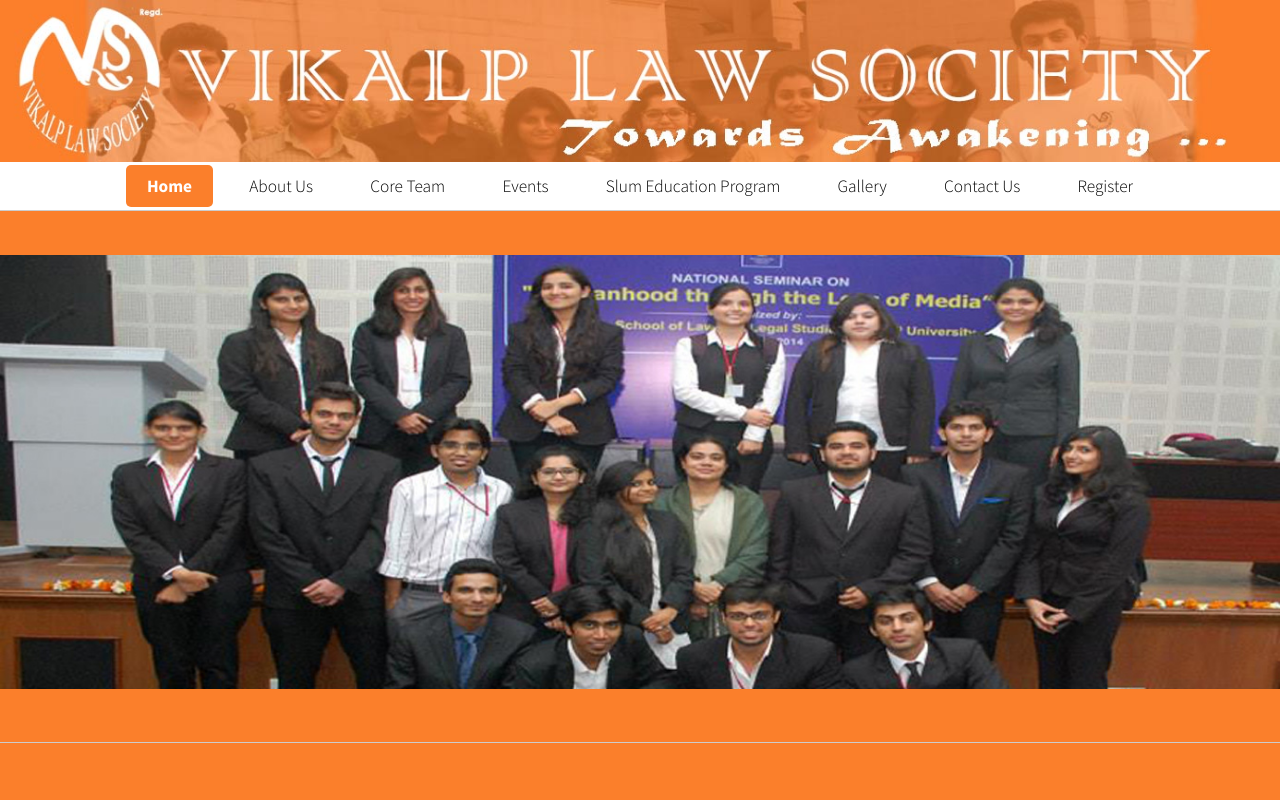
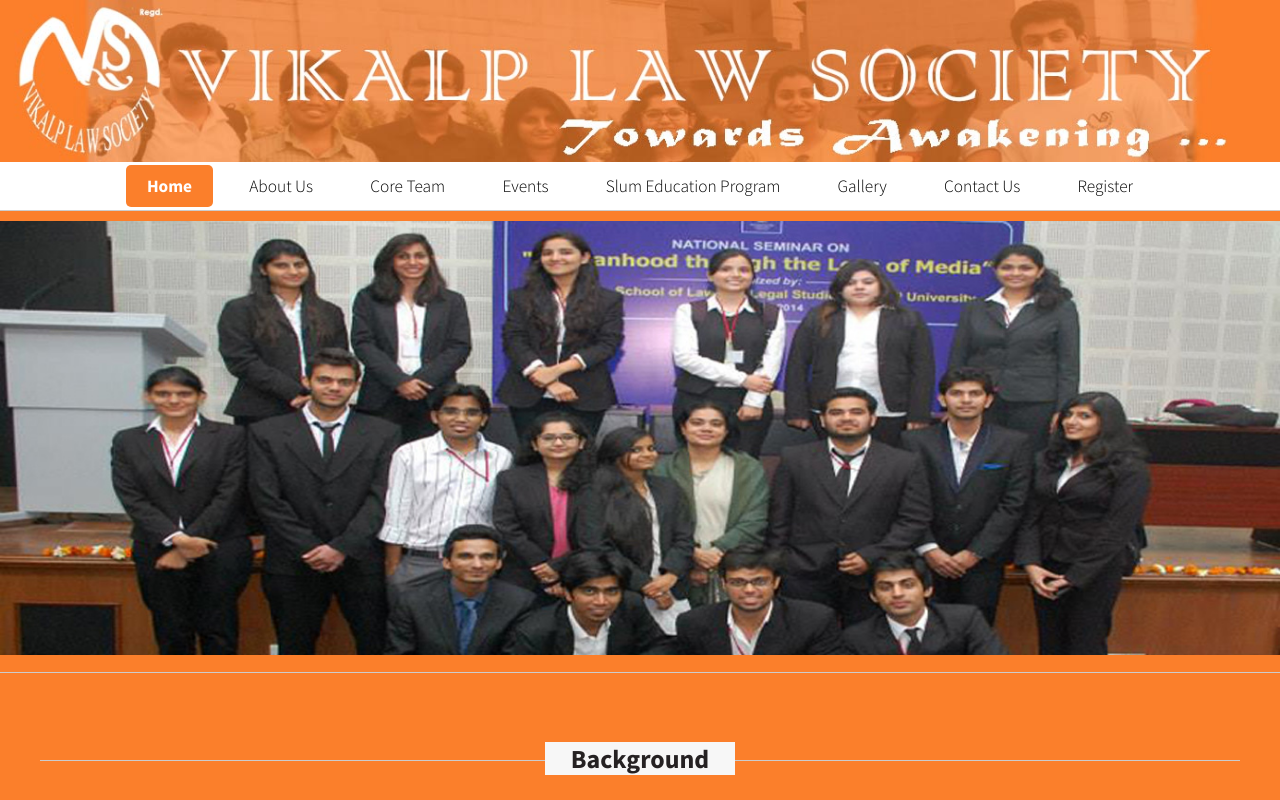
Before and after one commit to Nishant1508/NGO-Vikalp, a plain HTML site: page index.html in a window 1280 px wide. Shown: the top 800 px of the page. Drawn offline with Linux system fonts and the light colour scheme.

Commit message:
Small Prob

```diff
--- a/css/style-desktop.css
+++ b/css/style-desktop.css
@@ -197,7 +197,7 @@
 }
 #banner {
     position: relative;
-    padding: 10em 0;
+    padding: 8em 0;
 }
 #banner header {
     display: inline-block;
```
